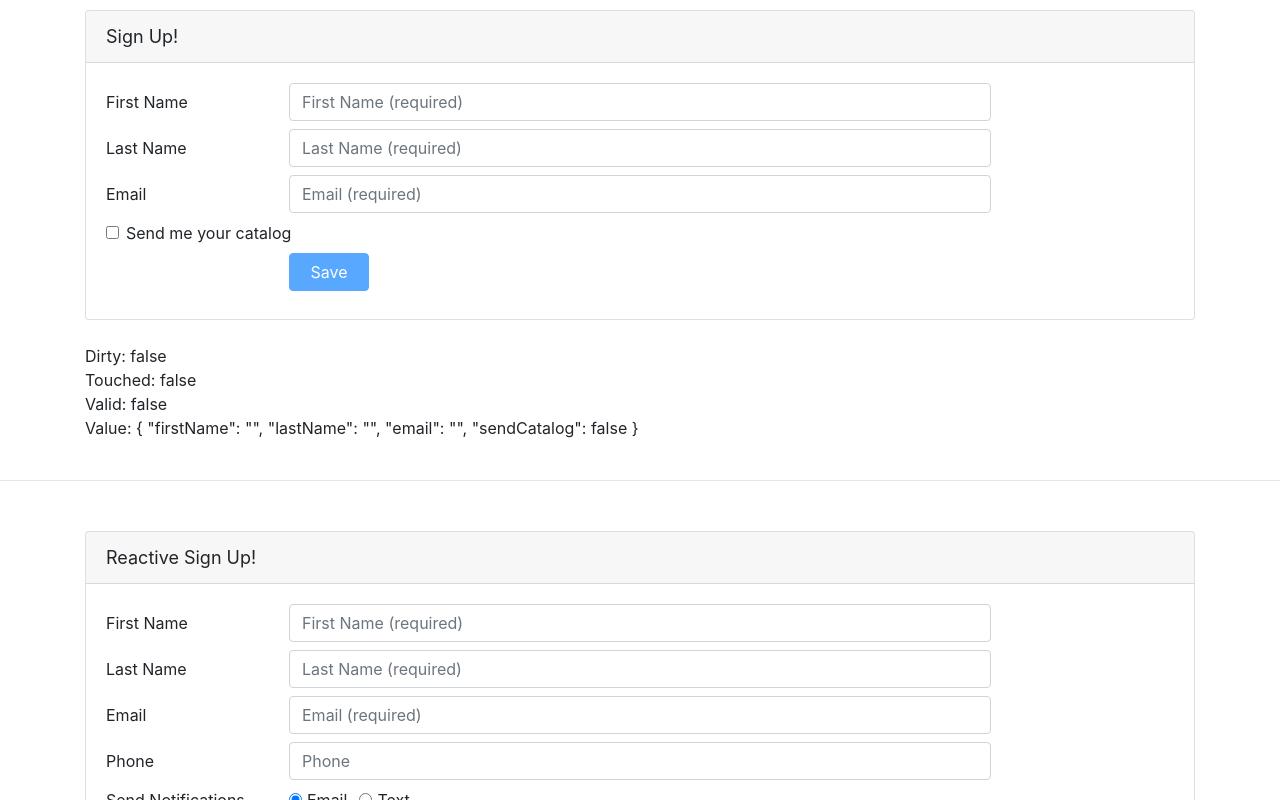
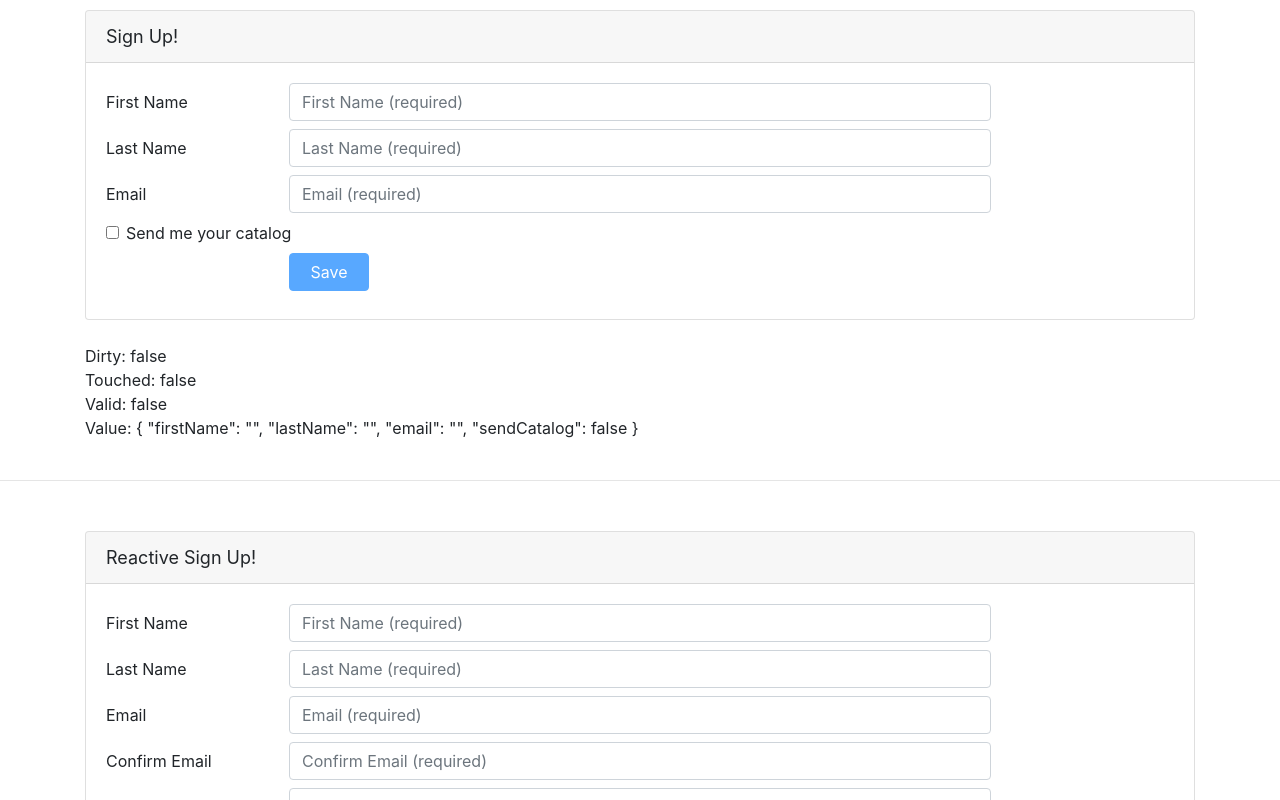
Before and after one commit to sgbelim/reactive-forms, an Angular app: page / in a window 1280 px wide. Shown: the top 800 px of the page. Built offline with nearby package versions, Linux system fonts and the light colour scheme.

Commit message:
cross field validator with form group

```diff
--- a/src/app/reactive/reactive-customers/reactive-customers.component.html
+++ b/src/app/reactive/reactive-customers/reactive-customers.component.html
@@ -54,6 +54,7 @@
         </div>
       </div>
 
+      <div class="emailGroup" formGroupName="emailGroup">
         <div class="form-group row mb-2">
           <label class="col-md-2 col-form-label"
                  for="emailId">Email</label>
@@ -63,17 +64,43 @@
                    type="email"
                    placeholder="Email (required)"
                    formControlName="email"
-                 [ngClass]="{'is-invalid': (reactiveCustomerForm.get('email').touched
-                 || reactiveCustomerForm.get('email').dirty)
-                 && !reactiveCustomerForm.get('email').valid }"/>
+                   [ngClass]="{'is-invalid': reactiveCustomerForm.get('emailGroup').errors ||
+                   ((reactiveCustomerForm.get('emailGroup.email').touched
+                 || reactiveCustomerForm.get('emailGroup.email').dirty)
+                 && !reactiveCustomerForm.get('emailGroup.email').valid) }"/>
             <span class="invalid-feedback">
-            <span *ngIf="reactiveCustomerForm.get('email').errors?.required">
+            <span *ngIf="reactiveCustomerForm.get('emailGroup.email').errors?.required">
               Please enter your email address.
             </span>
-            <span *ngIf="reactiveCustomerForm.get('email').errors?.email">
+            <span *ngIf="reactiveCustomerForm.get('emailGroup.email').errors?.email">
               Please enter a valid email address.
             </span>
           </span>
+          </div>
+        </div>
+
+        <div class="form-group row mb-2">
+          <label class="col-md-2 col-form-label"
+                 for="emailId">Confirm Email</label>
+          <div class="col-md-8">
+            <input class="form-control"
+                   id="confirmEmailId"
+                   type="email"
+                   placeholder="Confirm Email (required)"
+                   formControlName="confirmEmail"
+                   [ngClass]="{'is-invalid':  reactiveCustomerForm.get('emailGroup').errors ||
+                   ((reactiveCustomerForm.get('emailGroup.confirmEmail').touched
+                 || reactiveCustomerForm.get('emailGroup.confirmEmail').dirty)
+                 && !reactiveCustomerForm.get('emailGroup.confirmEmail').valid) }"/>
+            <span class="invalid-feedback">
+              <span *ngIf="reactiveCustomerForm.get('emailGroup.confirmEmail').errors?.required">
+                Please confirm your email address.
+              </span>
+              <span *ngIf="reactiveCustomerForm.get('emailGroup').errors?.match">
+                The confirmation does not match the email address.
+              </span>
+          </span>
+          </div>
         </div>
       </div>
 
--- a/src/app/reactive/reactive-customers/reactive-customers.component.ts
+++ b/src/app/reactive/reactive-customers/reactive-customers.component.ts
@@ -2,6 +2,7 @@
 import {Customer} from "../../customers/customers/customer";
 import {FormBuilder, FormGroup, Validators} from "@angular/forms";
 import {rangeValidatorWithParameter} from "./validators/range.validator";
+import {confirmEmailValidator} from "./validators/confirm-email.validator";
 
 @Component({
   selector: 'app-reactive-customers',
@@ -20,7 +21,14 @@
       firstName: ['', [Validators.required, Validators.minLength(3)]],
       //  lastName: {value: 'n/a', disabled: true},
       lastName: ['', [Validators.required, Validators.maxLength(50)]],
-      email: ['', [Validators.required, Validators.email]],
+
+      emailGroup: this.formBuilder.group(
+        {
+          email: ['', [Validators.required, Validators.email]],
+          confirmEmail: ['', [Validators.required]]
+        },
+        {validators: [confirmEmailValidator]}),
+
       phone: [''],
       notification: 'email',
       // rating: [null, [rangeValidator]],
--- /dev/null
+++ b/src/app/reactive/reactive-customers/validators/confirm-email.validator.ts
@@ -0,0 +1,17 @@
+import {AbstractControl, ValidationErrors, ValidatorFn} from "@angular/forms";
+
+export const confirmEmailValidator: ValidatorFn = (control: AbstractControl): ValidationErrors | null => {
+
+  const emailControl = control.get('email');
+  const confirmEmailControl = control.get('confirmEmail');
+
+  if(emailControl.pristine || confirmEmailControl.pristine){
+    return null;
+  }
+
+  if (emailControl.value === confirmEmailControl.value) {
+    return null;
+  }
+
+  return {'match' : true};
+};
```
Lines whose indentation alone changed are shown as unchanged.
